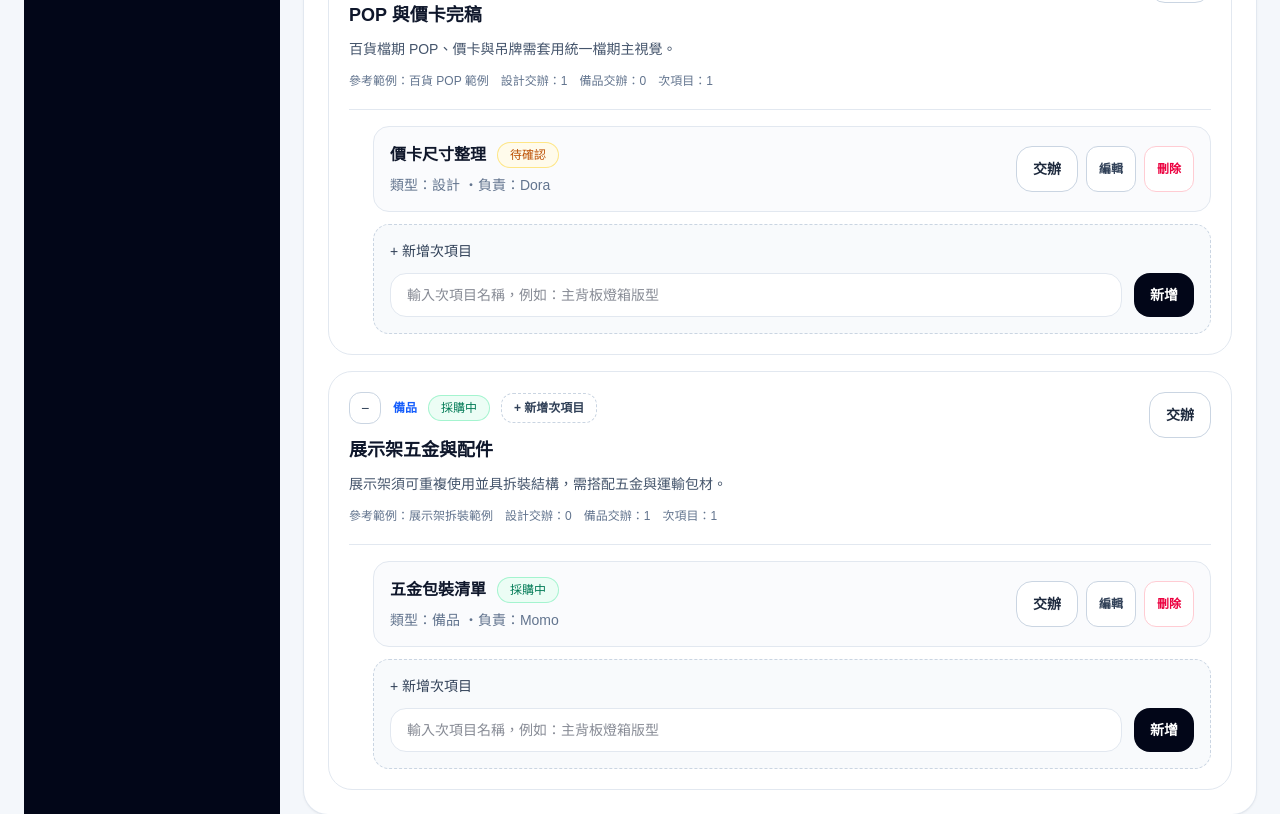
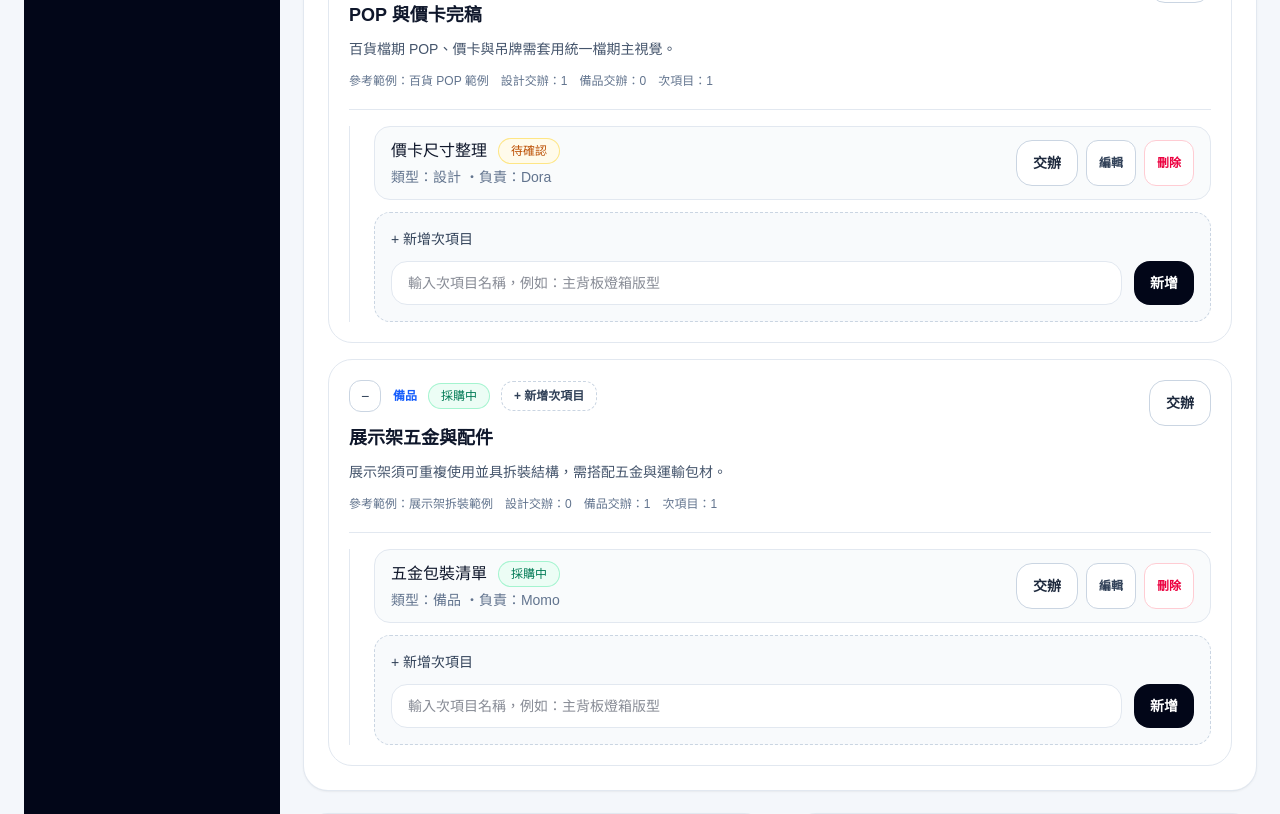
Before and after one commit to willy841/projectflow, a Next.js app: page /projects/department-store-display-2026 in a window 1280 px wide. Shown: the part 920-1734 px from the top of the page. Built offline with nearby package versions, Linux system fonts and the light colour scheme.

Commit message:
style: tighten child item layout and hierarchy

```diff
--- a/src/components/execution-tree.tsx
+++ b/src/components/execution-tree.tsx
@@ -181,15 +181,15 @@ export function ExecutionTree({
 
             {isOpen ? (
               <div className="mt-5 border-t border-slate-200 pt-4">
-                <div className="space-y-3 pl-3 md:pl-6">
+                <div className="space-y-3 border-l border-slate-200 pl-4 md:pl-6">
                   {(item.children ?? []).map((child) => {
                     const isEditing = editingChildId === child.id;
                     return (
                       <div
                         key={child.id}
-                        className="rounded-2xl border border-slate-200 bg-slate-50/70 p-4"
+                        className="rounded-2xl border border-slate-200 bg-slate-50/80 px-4 py-3"
                       >
-                        <div className="flex flex-col gap-3 md:flex-row md:items-center md:justify-between">
+                        <div className="flex flex-col gap-2 md:flex-row md:items-center md:justify-between">
                           <div className="flex-1">
                             {isEditing ? (
                               <div className="mt-1 flex flex-col gap-3 sm:flex-row">
@@ -221,12 +221,12 @@ export function ExecutionTree({
                             ) : (
                               <>
                                 <div className="flex flex-wrap items-center gap-3">
-                                  <h5 className="font-semibold text-slate-900">{child.title}</h5>
+                                  <h5 className="font-medium text-slate-900">{child.title}</h5>
                                   <span className={`inline-flex rounded-full px-3 py-1 text-xs font-medium ring-1 ${getStatusClass(child.status)}`}>
                                     {child.status}
                                   </span>
                                 </div>
-                                <p className="mt-2 text-sm text-slate-500">
+                                <p className="mt-1 text-sm text-slate-500">
                                   類型：{child.category} {child.assignee ? `・負責：${child.assignee}` : ""}
                                 </p>
                               </>
```
